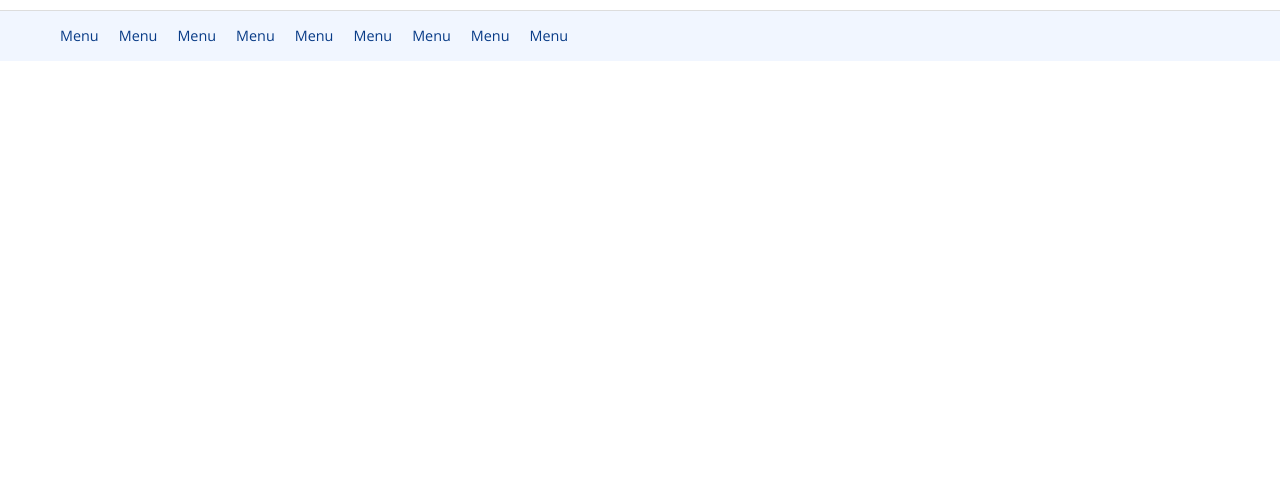
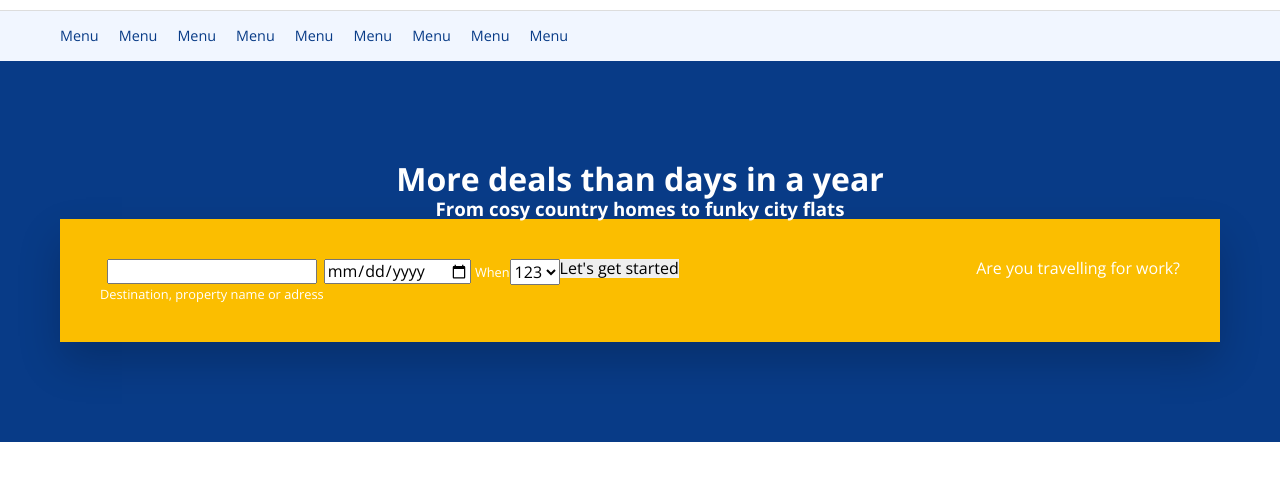
Before and after one commit to uguryuce/gulp-sass, a website: page sass_project/index.html in a window 1280 px wide. Shown: the part 57-538 px from the top of the page. Drawn offline with nearby package versions, Linux system fonts and the light colour scheme.

Commit message:
showcase layout

```diff
--- a/sass_project/index.html
+++ b/sass_project/index.html
@@ -77,6 +77,49 @@
         </div>
     </nav>
 
+    <main class="Main">
+
+        <section class="Showcase">
+            <div class="container">
+                <h1>More deals than days in a year</h1>
+                <h3>From cosy country homes to funky city flats</h3>
+
+                <div class="Search">
+                    <form class="Search-form" action="">
+                        <div>
+                            <div>
+                                    <input type="text">
+                            </div>
+                            <small>Destination, property name or adress</small>
+                        </div>
+                        <div>
+                            <input type="date">
+                            <small>When</small>
+                        </div>
+                        <div>
+                            <select>
+                                <option value="">123</option>
+                            </select>
+                        </div>
+                        <div>
+                            <button type="button">
+                                Let's get started
+                            </button>
+                        </div>
+                        <div class="asd">
+                            Are you travelling for work?
+
+                        </div>
+                    </form>
+                </div>
+            </div>
+
+        </section>
+
+    </main>
+
+
+
 
 
     <script src="js/jquery-3.4.1.min.js"></script>
--- a/sass_project/scss/config/variable.scss
+++ b/sass_project/scss/config/variable.scss
@@ -8,5 +8,6 @@ $font-size-small: 0.9em;
 $color-soft-blue: #f1f6ff;
 $color-navy: #083b87;
 $color-blue: #01acee;
+$color-yellow: #fbbe00;
 //
 $font-family: "Open Sans", sans-serif;
--- /dev/null
+++ b/sass_project/scss/pages/index.scss
@@ -0,0 +1,23 @@
+.Showcase {
+  text-align: center;
+  color: white;
+  padding-top: 100px;
+  padding-bottom: 100px;
+  background-color: $color-navy;
+}
+
+.Search {
+  background-color: $color-yellow;
+  padding: 40px;
+  box-shadow: 0 20px 40px rgba(black, .2);
+
+  &-form {
+    position: relative;
+    display: flex;
+  }
+
+  .asd {
+    position: absolute;
+    right: 0;
+  }
+}
--- a/sass_project/scss/styles.scss
+++ b/sass_project/scss/styles.scss
@@ -8,3 +8,5 @@
 /* */
 @import "global/header";
 @import "global/navigation";
+//
+@import "pages/index";
```
Also changed, not shown: sass_project/css/pages/index.css (added), sass_project/css/styles.css.
